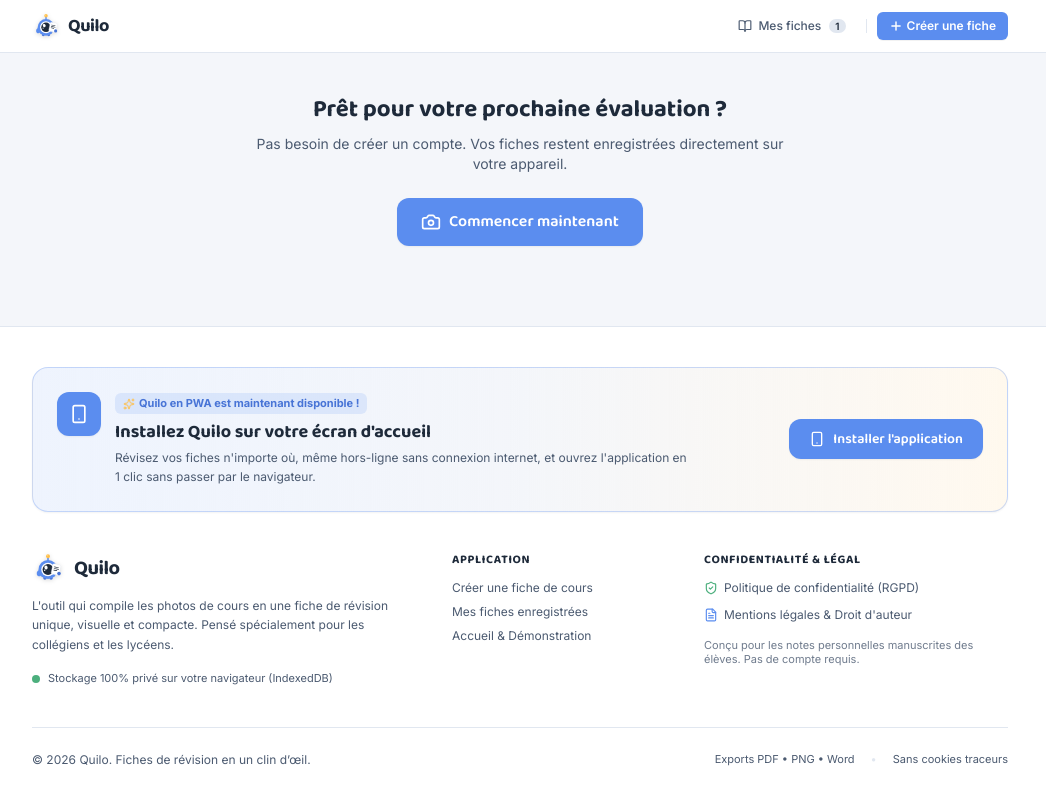
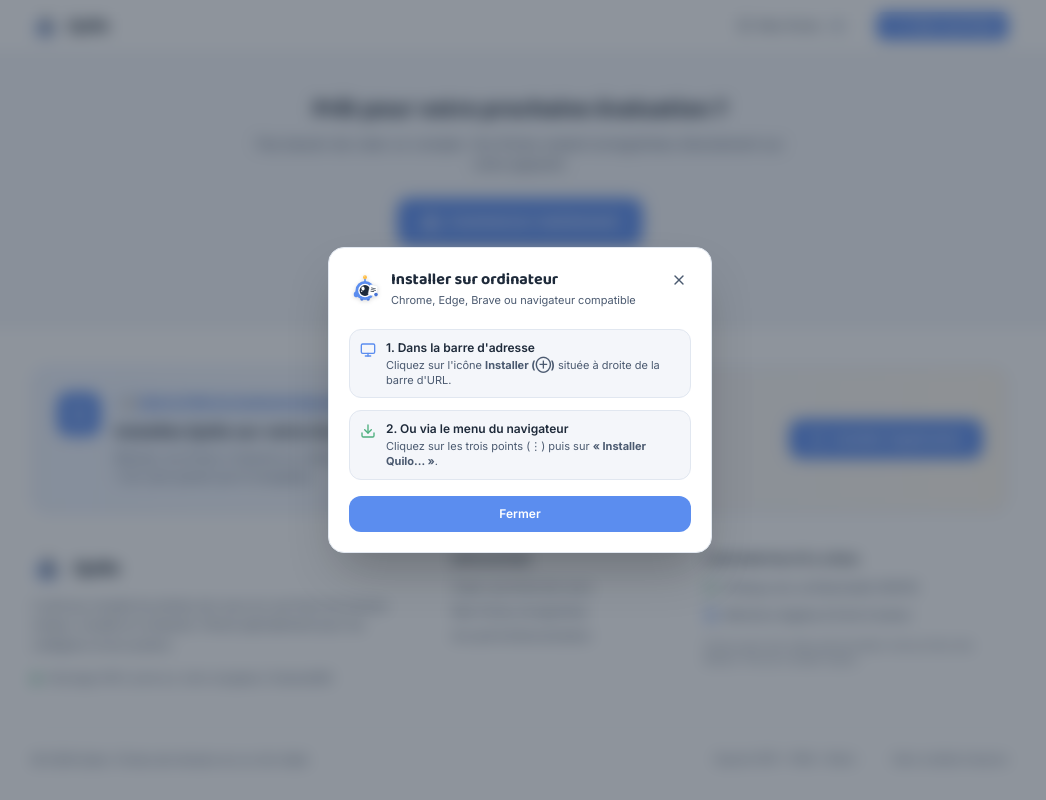
Before and after one commit to archemisai-lab/Quilo, a React (Vite) app: page / in a window 1280 px wide. Both pictures are taken after a click on the button "Installer l'application". Shown: the part 2770-3570 px from the top of the page, without its empty margins (120-1166 px from the left). Built offline with nearby package versions, Linux system fonts and the light colour scheme.

Commit message:
feat: improve PWA installation experience
Refine PWA detection to prevent false positives in embedded environments and add a desktop installation fallback guide. Update Vercel configuration to ensure proper cache headers for service workers and manifest files.

```diff
--- a/src/components/layout/Footer.tsx
+++ b/src/components/layout/Footer.tsx
@@ -13,6 +13,7 @@
   ShieldCheck,
   FileText,
   Sparkles,
+  Monitor,
 } from 'lucide-react';
 
 interface FooterProps {
@@ -26,6 +27,14 @@
   const [showPrivacyModal, setShowPrivacyModal] = useState(false);
   const [showLegalModal, setShowLegalModal] = useState(false);
   const [showIOSGuide, setShowIOSGuide] = useState(false);
+  const [showDesktopGuide, setShowDesktopGuide] = useState(false);
+
+  const handleGenericInstall = async () => {
+    const success = await install();
+    if (!success) {
+      setShowDesktopGuide(true);
+    }
+  };
 
   return (
     <footer className="bg-[#FFFFFF] border-t border-[#E1E7F0] mt-auto no-print">
@@ -72,7 +81,7 @@
                   </button>
                 ) : (
                   <button
-                    onClick={install}
+                    onClick={handleGenericInstall}
                     className="flex items-center gap-2 px-5 py-2.5 rounded-xl bg-[#5B8DEF] hover:bg-[#4874D6] text-white font-heading font-semibold text-xs sm:text-sm shadow-xs transition-all cursor-pointer active:scale-95"
                   >
                     <Smartphone className="w-4 h-4" />
@@ -253,6 +262,68 @@
         </div>
       )}
 
+      {/* Desktop Guided Installation Modal */}
+      {showDesktopGuide && (
+        <div
+          className="fixed inset-0 z-50 flex items-center justify-center p-4 bg-[#1E2A3A]/50 backdrop-blur-sm animate-in fade-in duration-200"
+          onClick={() => setShowDesktopGuide(false)}
+        >
+          <div
+            className="bg-[#FFFFFF] border border-[#E1E7F0] rounded-2xl max-w-sm w-full p-5 shadow-2xl space-y-4"
+            onClick={(e) => e.stopPropagation()}
+          >
+            <div className="flex items-start justify-between gap-3">
+              <div className="flex items-center gap-2.5">
+                <QuiloMascot size={32} />
+                <div>
+                  <h3 className="font-heading font-bold text-base text-[#1E2A3A]">
+                    Installer sur ordinateur
+                  </h3>
+                  <p className="text-[11px] text-[#4B5A70]">
+                    Chrome, Edge, Brave ou navigateur compatible
+                  </p>
+                </div>
+              </div>
+              <button
+                onClick={() => setShowDesktopGuide(false)}
+                className="text-[#4B5A70] hover:text-[#1E2A3A] p-1 rounded-md transition-colors cursor-pointer"
+              >
+                <X className="w-4 h-4" />
+              </button>
+            </div>
+
+            <div className="space-y-3 pt-1 text-xs text-[#1E2A3A]">
+              <div className="flex items-start gap-2.5 p-2.5 bg-[#F4F6FA] rounded-xl border border-[#E1E7F0]">
+                <Monitor className="w-4 h-4 text-[#5B8DEF] shrink-0 mt-0.5" />
+                <div>
+                  <span className="font-semibold">1. Dans la barre d'adresse</span>
+                  <p className="text-[#4B5A70] text-[11px] mt-0.5">
+                    Cliquez sur l'icône <strong>Installer (⊕)</strong> située à droite de la barre d'URL.
+                  </p>
+                </div>
+              </div>
+
+              <div className="flex items-start gap-2.5 p-2.5 bg-[#F4F6FA] rounded-xl border border-[#E1E7F0]">
+                <Download className="w-4 h-4 text-[#4CAF7D] shrink-0 mt-0.5" />
+                <div>
+                  <span className="font-semibold">2. Ou via le menu du navigateur</span>
+                  <p className="text-[#4B5A70] text-[11px] mt-0.5">
+                    Cliquez sur les trois points (⋮) puis sur <strong>« Installer Quilo... »</strong>.
+                  </p>
+                </div>
+              </div>
+            </div>
+
+            <button
+              onClick={() => setShowDesktopGuide(false)}
+              className="w-full py-2.5 bg-[#5B8DEF] hover:bg-[#4874D6] text-white font-semibold text-xs rounded-xl transition-colors cursor-pointer"
+            >
+              Fermer
+            </button>
+          </div>
+        </div>
+      )}
+
       {/* Privacy Policy Modal */}
       <PrivacyModal
         isOpen={showPrivacyModal}
--- a/src/hooks/usePWAInstall.ts
+++ b/src/hooks/usePWAInstall.ts
@@ -11,11 +11,17 @@
   const [isIOS, setIsIOS] = useState(false);
 
   useEffect(() => {
-    // Detect standalone mode (already installed on home screen)
-    const isStandalone =
-      window.matchMedia('(display-mode: standalone)').matches ||
-      (window.navigator as unknown as { standalone?: boolean }).standalone === true;
-    setIsInstalled(isStandalone);
+    // Detect standalone mode (strictly when launched as an installed PWA from home screen / launcher)
+    try {
+      const isStandaloneMedia = window.matchMedia('(display-mode: standalone)').matches;
+      const isNavStandalone = (window.navigator as unknown as { standalone?: boolean })?.standalone === true;
+      // Do not falsely treat preview iframes (Netlify deploy preview, AI Studio preview) as standalone app
+      const isEmbedded = window.self !== window.top;
+      const isTrulyStandalone = !isEmbedded && (isStandaloneMedia || isNavStandalone);
+      setIsInstalled(isTrulyStandalone);
+    } catch {
+      setIsInstalled(false);
+    }
 
     // Detect iOS devices (iPhone, iPad, iPod)
     const userAgent = window.navigator.userAgent.toLowerCase();
```
Also changed, not shown: vercel.json (added).
